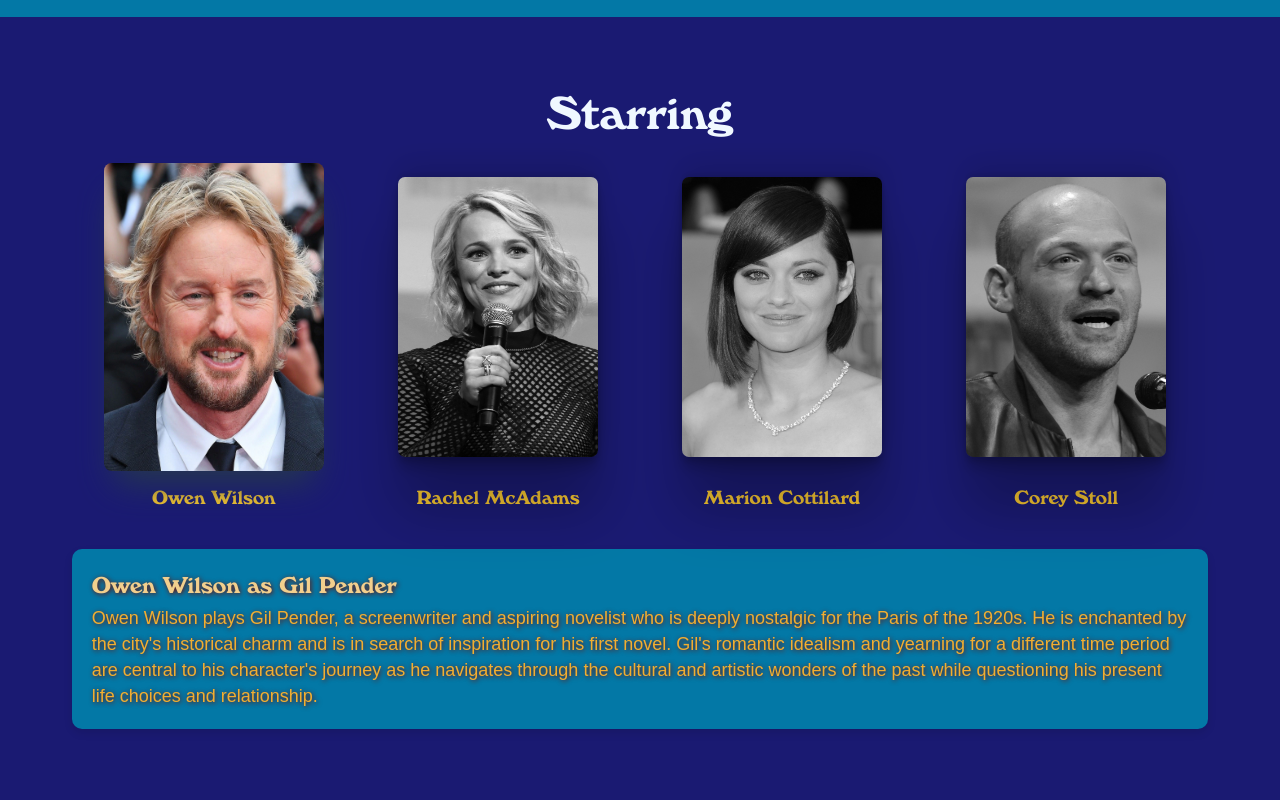
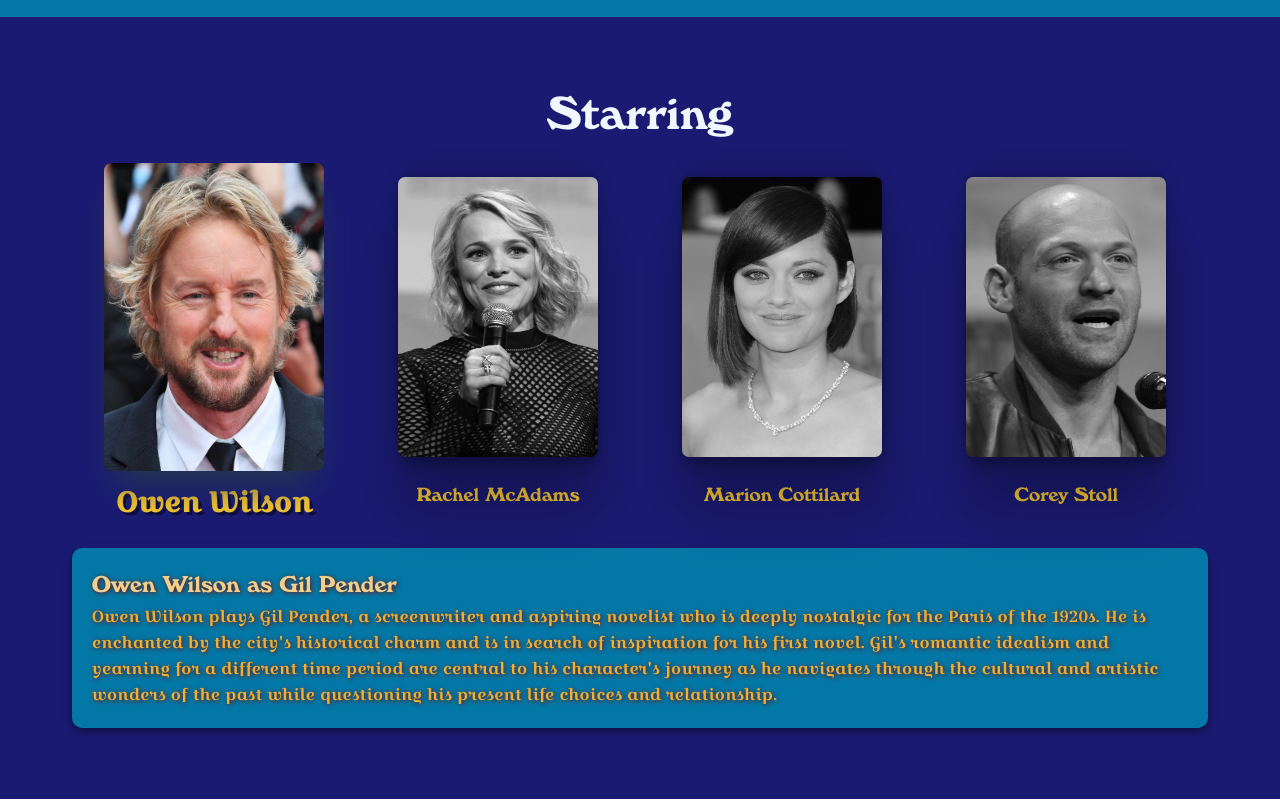
Before and after one commit to ProMenge/Project-Midnight-In-Paris, a website: page index.html in a window 1280 px wide. Shown: the part 623-1423 px from the top of the page. Drawn offline with nearby package versions, Linux system fonts and the light colour scheme; files that its build step writes are made by us from their sources; files whose address does not match are found by name; a web font is replaced by a local one.

Commit message:
Ajustes no CastSection

```diff
--- a/index.html
+++ b/index.html
@@ -66,25 +66,25 @@
                     <li class="cast__item">
                         <img src="./dist/images/todayActors/Owen_Wilson.webp" alt="" class="cast__img"
                             data-hover="./dist/images/starringActors/OwenWilsonStarring.webp" data-description="owen">
-                        <p class="cast__name title--small">Owen Wilson</p>
+                        <p class="cast__name title--smallest cast__name--is-active">Owen Wilson</p>
                     </li>
                     <li class="cast__item">
                         <img src="./dist/images/todayActors/Rachel_McAdams.webp" class="cast__img" alt=""
                             data-hover="./dist/images/starringActors/rachel_mcadamsStarring.jpg"
                             data-description="rachel">
-                        <p class="cast__name title--small">Rachel McAdams</p>
+                        <p class="cast__name title--smallest">Rachel McAdams</p>
                         <div class="cast__text cast__text--inactive">
                     </li>
                     <li class="cast__item">
                         <img src="./dist/images/todayActors/MarionCottilard.jpg" class="cast__img" alt=""
                             data-hover="./dist/images/starringActors/MarionCottilardStarring.jpg"
                             data-description="marion">
-                        <p class="cast__name title--small">Marion Cottilard</p>
+                        <p class="cast__name title--smallest">Marion Cottilard</p>
                     </li>
                     <li class="cast__item">
                         <img src="./dist/images/todayActors/CoreyStoll.jpg" class="cast__img" alt=""
                             data-hover="./dist/images/starringActors/coreystollStarring.webp" data-description="corey">
-                        <p class="cast__name title--small">Corey Stoll</p>
+                        <p class="cast__name title--smallest">Corey Stoll</p>
                     </li>
                 </ul>
             </div>
@@ -132,16 +132,13 @@
                         shaping Gil's journey and self-discovery.</p>
                 </div>
             </div>
+
         </div>
     </section>
 
-
-
-
-
     <script src="https://code.jquery.com/jquery-3.7.1.min.js"
         integrity="sha256-/JqT3SQfawRcv/BIHPThkBvs0OEvtFFmqPF/lYI/Cxo=" crossorigin="anonymous"></script>
-    <script src="./src/scripts/main.js"></script>
+    <script src="./dist/js/main.js"></script>
 </body>
 
 </html>
--- a/src/scripts/main.js
+++ b/src/scripts/main.js
@@ -18,6 +18,7 @@ $(document).ready(function () {
         // Remove a classe de destaque de todas as imagens
         $('.cast__img').removeClass('cast__img--active');
         $('.cast__item').removeClass('cast__item--active');
+        $('.cast__name').removeClass('cast__name--is-active');
 
         // Mostra a descrição correspondente
         var descriptionId = $(this).data('description');
@@ -26,6 +27,7 @@ $(document).ready(function () {
         // Adiciona a classe de destaque à imagem clicada
         $(this).addClass('cast__img--active');
         $(this).parent('.cast__item').addClass('cast__item--active');
+        $(this).siblings('.cast__name').addClass('cast__name--is-active');
     });
     $('.cast__img').first().click();
 });
--- a/src/styles/_cast.scss
+++ b/src/styles/_cast.scss
@@ -37,16 +37,21 @@
     &__item {
         margin: 12px;
 
-        &--active {}
+        font-size: 20px;
+    }
 
-        .title--small {
-            margin-top: 20px;
-            font-size: 20px;
-        }
-    }
 
     &__name {
         color: #f4c430 !important;
+        margin-top: 20px;
+
+        &--is-active {
+
+            font-size: 28px !important;
+            margin-top: 26px;
+            font-family: Croassaint;
+            text-shadow: 3px 3px 0 rgba(0, 0, 0, 0.5);
+        }
     }
 
     &__img {
@@ -80,7 +85,13 @@
             background-color: variaveis.$corDeFundo;
             padding: 20px;
             border-radius: 10px;
-            box-shadow: 0 4px 8px rgba(0, 0, 0, 0.1);
+            box-shadow: 0 4px 8px rgba(0, 0, 0, 0.4);
+
+            .text {
+
+                font-family: Croassaint;
+                font-size: 16px;
+            }
 
             .title--small {
 
@@ -89,4 +100,5 @@
         }
     }
 
+
 }
--- a/src/styles/main.scss
+++ b/src/styles/main.scss
@@ -85,6 +85,12 @@ body {}
 
 }
 
+.title--smallest {
+    @include title(20px);
+
+
+}
+
 .sombraTexto {
 
     text-shadow: 1px 1px 5px variaveis.$corVermelidao;
```
Also changed, not shown: src/images/woodyAllen.jpg (added).
